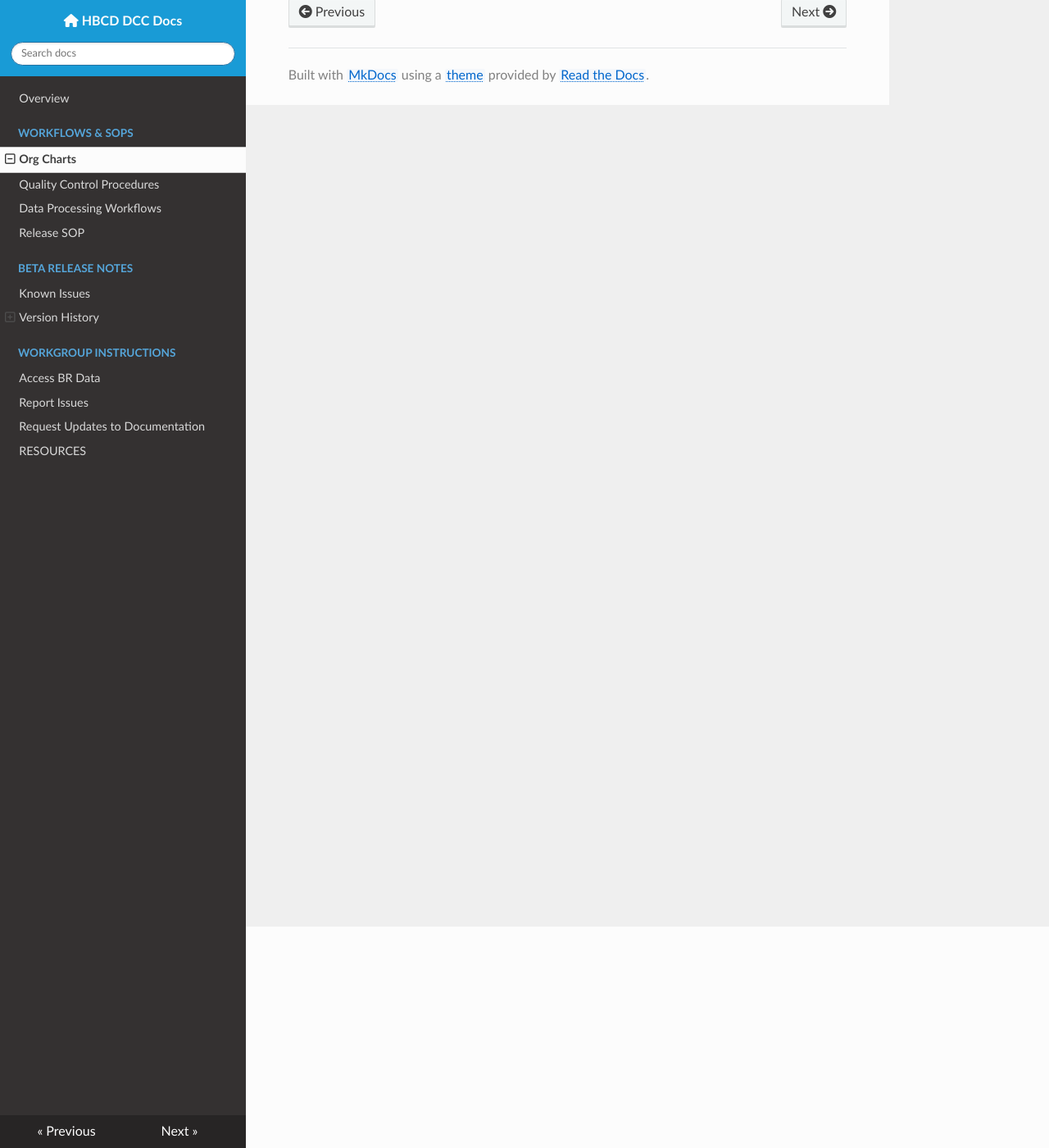
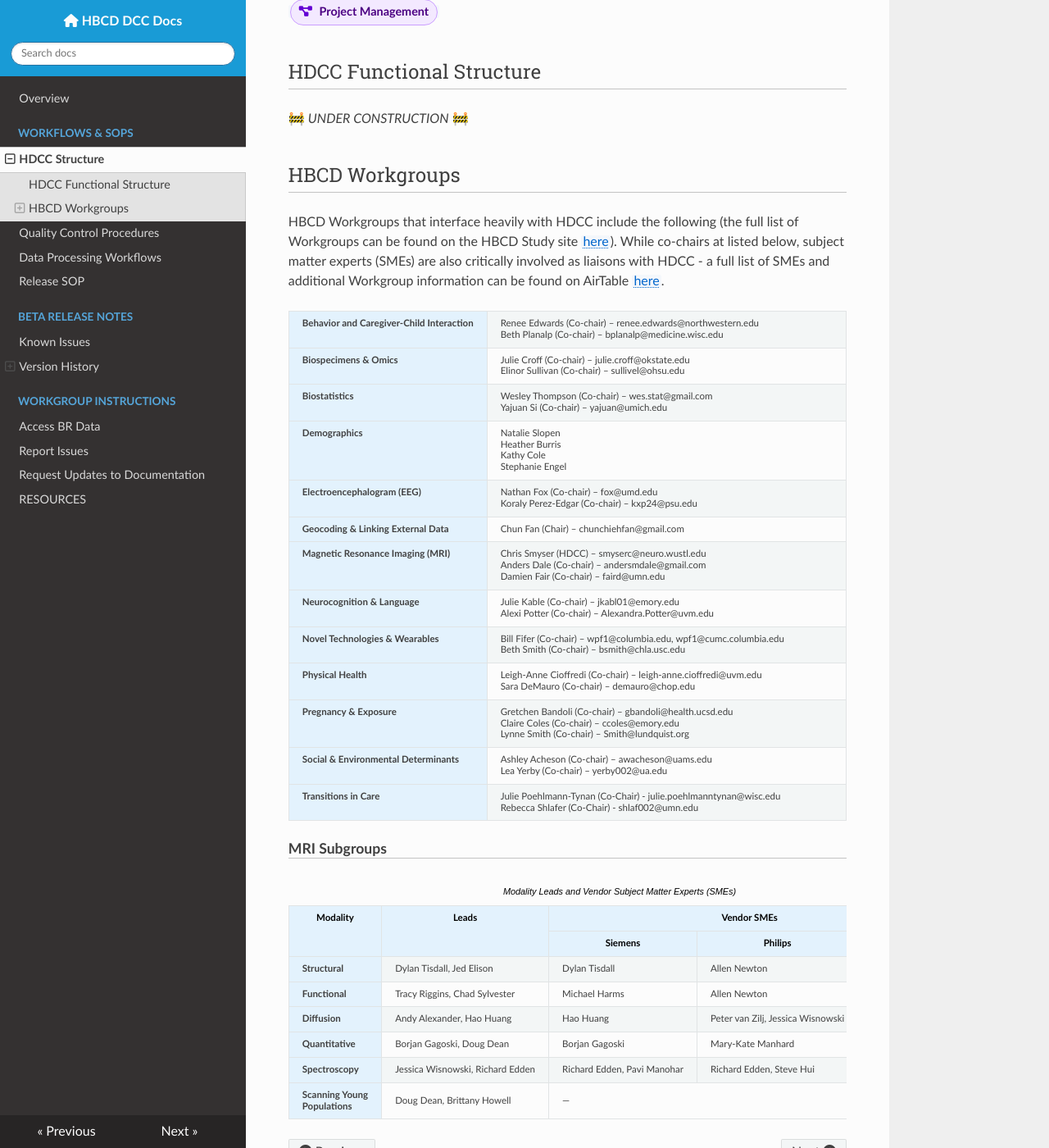
Before and after one commit to DCAN-Labs/hbcd-docs-internal, an MkDocs documentation site: the page built from docs/orgcharts.md, in a window 1280 px wide and 1400 px high, scrolled down 270 px. Shown: the whole window at 82% size. Built offline with MkDocs 1.6.1, drawn with Linux system fonts in a browser that asks for light colours; nearby versions of some CDN libraries; some of the changed text lies outside the part shown.

Commit message:
rename org charts page and add some content

```diff
--- a/docs/orgcharts.md
+++ b/docs/orgcharts.md
@@ -1,3 +1,175 @@
-#  HDCC Organizational Charts
+#  HDCC Structure & Organizational Charts
 
 <p style="text-align: center; font-size: 1.5em;">🚧 <i>UNDER CONSTRUCTION</i> 🚧 </p>
+
+
+<a href="../../#project-management" target="_blank" class="pill-link-wrapper">
+  <span class="pill-link">
+    <i class="fa-solid fa-diagram-project"></i> Project Management
+  </span>
+</a>
+
+## HDCC Functional Structure
+
+🚧 <i>UNDER CONSTRUCTION</i> 🚧
+
+## HBCD Workgroups
+
+HBCD Workgroups that interface heavily with HDCC include the following (the full list of Workgroups can be found on the HBCD Study site [here](https://hbcdstudy.org/workgroups-and-committees/)). While co-chairs at listed below, subject matter experts (SMEs) are also critically involved as liaisons with HDCC - a full list of SMEs and additional Workgroup information can be found on AirTable [here](https://airtable.com/appn4aOIu0MgKDF5I/shrE5KLPOKWinGcWH/tblGJaQwPti6T61J1).
+
+<table class="compact-table">
+  <tr>
+    <th>Behavior and Caregiver-Child Interaction</th>
+    <td>
+      Renee Edwards (Co-chair) – renee.edwards@northwestern.edu<br>
+      Beth Planalp (Co-chair) – bplanalp@medicine.wisc.edu
+    </td>
+  </tr>
+  <tr>
+    <th>Biospecimens & Omics</th>
+    <td>
+      Julie Croff (Co-chair) – julie.croff@okstate.edu<br>
+      Elinor Sullivan (Co-chair) – sullivel@ohsu.edu
+    </td>
+  </tr>
+  <tr>
+    <th>Biostatistics</th>
+    <td>
+      Wesley Thompson (Co-chair) – wes.stat@gmail.com<br>
+      Yajuan Si (Co-chair) – yajuan@umich.edu
+    </td>
+  </tr>
+  <tr>
+    <th>Demographics</th>
+    <td>
+      Natalie Slopen<br>
+      Heather Burris<br>
+      Kathy Cole<br>
+      Stephanie Engel
+    </td>
+  </tr>
+  <tr>
+    <th>Electroencephalogram (EEG)</th>
+    <td>
+      Nathan Fox (Co-chair) – fox@umd.edu<br>
+      Koraly Perez-Edgar (Co-chair) – kxp24@psu.edu
+    </td>
+  </tr>
+  <tr>
+    <th>Geocoding & Linking External Data</th>
+    <td>
+      Chun Fan (Chair) – chunchiehfan@gmail.com
+    </td>
+  </tr>
+  <tr>
+    <th>Magnetic Resonance Imaging (MRI)</th>
+    <td>
+      Chris Smyser (HDCC) – smyserc@neuro.wustl.edu<br>
+      Anders Dale (Co-chair) – andersmdale@gmail.com<br>
+      Damien Fair (Co-chair) – faird@umn.edu
+    </td>
+  </tr>
+  <tr>
+    <th>Neurocognition & Language</th>
+    <td>
+      Julie Kable (Co-chair) – jkabl01@emory.edu<br>
+      Alexi Potter (Co-chair) – Alexandra.Potter@uvm.edu
+    </td>
+  </tr>
+  <tr>
+    <th>Novel Technologies & Wearables</th>
+    <td>
+      Bill Fifer (Co-chair) – wpf1@columbia.edu, wpf1@cumc.columbia.edu<br>
+      Beth Smith (Co-chair) – bsmith@chla.usc.edu
+    </td>
+  </tr>
+  <tr>
+    <th>Physical Health</th>
+    <td>
+      Leigh-Anne Cioffredi (Co-chair) – leigh-anne.cioffredi@uvm.edu<br>
+      Sara DeMauro (Co-chair) – demauro@chop.edu
+    </td>
+  </tr>
+  <tr>
+    <th>Pregnancy & Exposure</th>
+    <td>
+      Gretchen Bandoli (Co-chair) – gbandoli@health.ucsd.edu<br>
+      Claire Coles (Co-chair) – ccoles@emory.edu<br>
+      Lynne Smith (Co-chair) – Smith@lundquist.org
+    </td>
+  </tr>
+  <tr>
+    <th>Social & Environmental Determinants</th>
+    <td>
+      Ashley Acheson (Co-chair) – awacheson@uams.edu<br>
+      Lea Yerby (Co-chair) – yerby002@ua.edu
+    </td>
+  </tr>
+    <tr>
+    <th>Transitions in Care</th>
+    <td>
+      Julie Poehlmann-Tynan (Co-Chair) - julie.poehlmanntynan@wisc.edu<br>
+      Rebecca Shlafer (Co-Chair) - shlaf002@umn.edu
+    </td>
+  </tr>
+</table>
+
+#### MRI Subgroups
+
+<table class="compact-table">
+  <caption>Modality Leads and Vendor Subject Matter Experts (SMEs)</caption>
+  <thead>
+    <tr>
+      <th rowspan="2" style="text-align: center;">Modality</th>
+      <th rowspan="2" style="text-align: center;">Leads</th>
+      <th colspan="3" style="text-align: center;">Vendor SMEs</th>
+    </tr>
+    <tr>
+      <th style="text-align: center;">Siemens</th>
+      <th style="text-align: center;">Philips</th>
+      <th style="text-align: center;">GE</th>
+    </tr>
+  </thead>
+  <tbody>
+    <tr>
+      <th scope="row">Structural</th>
+      <td>Dylan Tisdall, Jed Elison</td>
+      <td>Dylan Tisdall</td>
+      <td>Allen Newton</td>
+      <td>Doug Dean</td>
+    </tr>
+    <tr>
+      <th scope="row">Functional</th>
+      <td>Tracy Riggins, Chad Sylvester</td>
+      <td>Michael Harms</td>
+      <td>Allen Newton</td>
+      <td>Doug Dean</td>
+    </tr>
+    <tr>
+      <th scope="row">Diffusion</th>
+      <td>Andy Alexander, Hao Huang</td>
+      <td>Hao Huang</td>
+      <td>Peter van Zilj, Jessica Wisnowski</td>
+      <td>Andy Alexander</td>
+    </tr>
+    <tr>
+      <th scope="row">Quantitative</th>
+      <td>Borjan Gagoski, Doug Dean</td>
+      <td>Borjan Gagoski</td>
+      <td>Mary-Kate Manhard</td>
+      <td>Doug Dean</td>
+    </tr>
+    <tr>
+      <th scope="row">Spectroscopy</th>
+      <td>Jessica Wisnowski, Richard Edden</td>
+      <td>Richard Edden, Pavi Manohar</td>
+      <td>Richard Edden, Steve Hui</td>
+      <td>Ralph Noeske</td>
+    </tr>
+    <tr>
+      <th scope="row">Scanning Young<br>Populations</th>
+      <td>Doug Dean, Brittany Howell</td>
+      <td colspan="3">—</td>
+    </tr>
+  </tbody>
+</table>
--- a/mkdocs.yml
+++ b/mkdocs.yml
@@ -74,7 +74,7 @@ docs_dir: docs
 nav:
   - Overview: index.md
   - Workflows & SOPs:
-    - Org Charts: orgcharts.md
+    - HDCC Structure: orgcharts.md
     - Quality Control Procedures: workflows/qc.md
     - Data Processing Workflows: workflows/data-proc-wf.md
     - Release SOP: workflows/release-wf.md
```
Also changed, not shown: docs/internal/docs-updates.md (+6 -0 lines).
